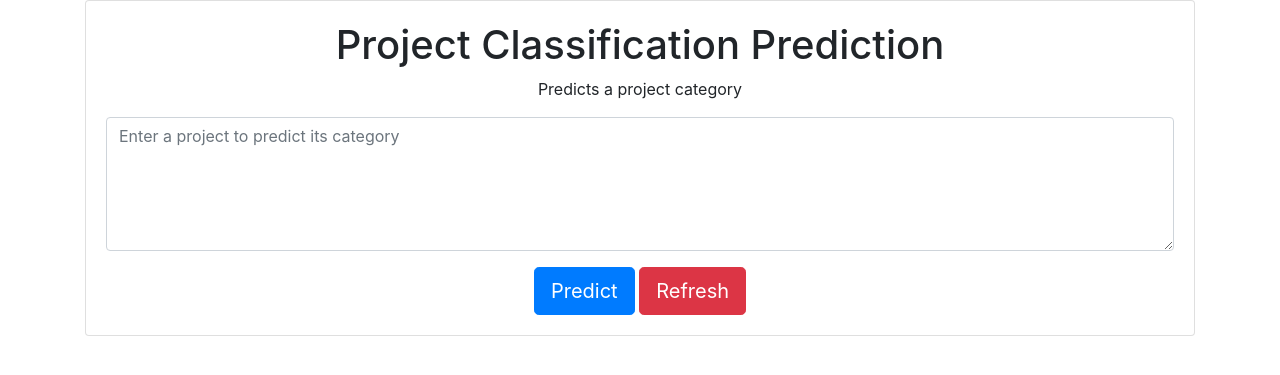
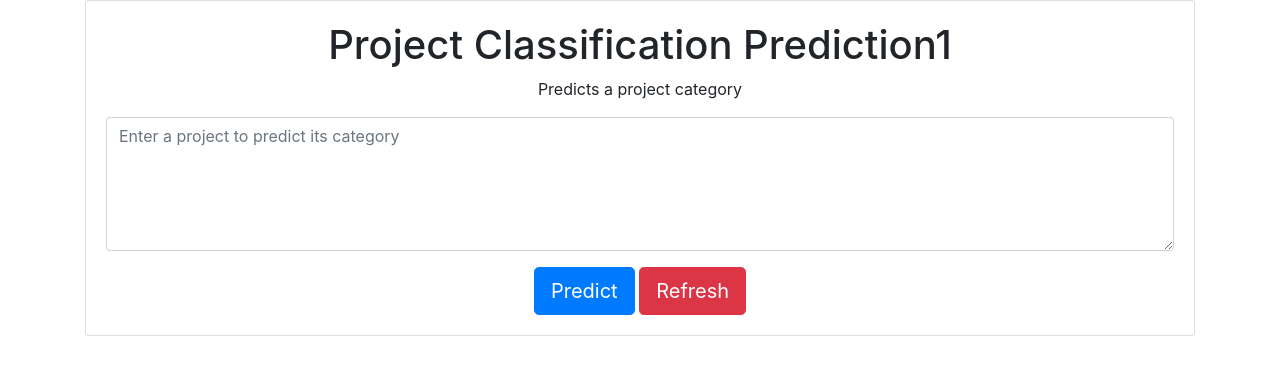
Before and after one commit to sirkells/doc_classifier, a Python web app: template app/templates/home2.html in a window 1280 px wide. Shown: the part 56-431 px from the top of the page. Run offline with Jinja, Linux system fonts and the light colour scheme; the template is opened without the code that fills it, so the values that code supplies are empty; some libraries are stand-ins or nearby versions.

Commit message:
change test

```diff
--- a/app/templates/home2.html
+++ b/app/templates/home2.html
@@ -3,7 +3,7 @@
 {% block content %}
 <div class="card text-center">
     <div class="card-body">
-        <h1 class="text-center">Project Classification Prediction</h1>
+        <h1 class="text-center">Project Classification Prediction1</h1>
         <p class="text-center">Predicts a project category</p>
         <div class="row">
             <div class="col-lg-12 form-group-lg">
```
